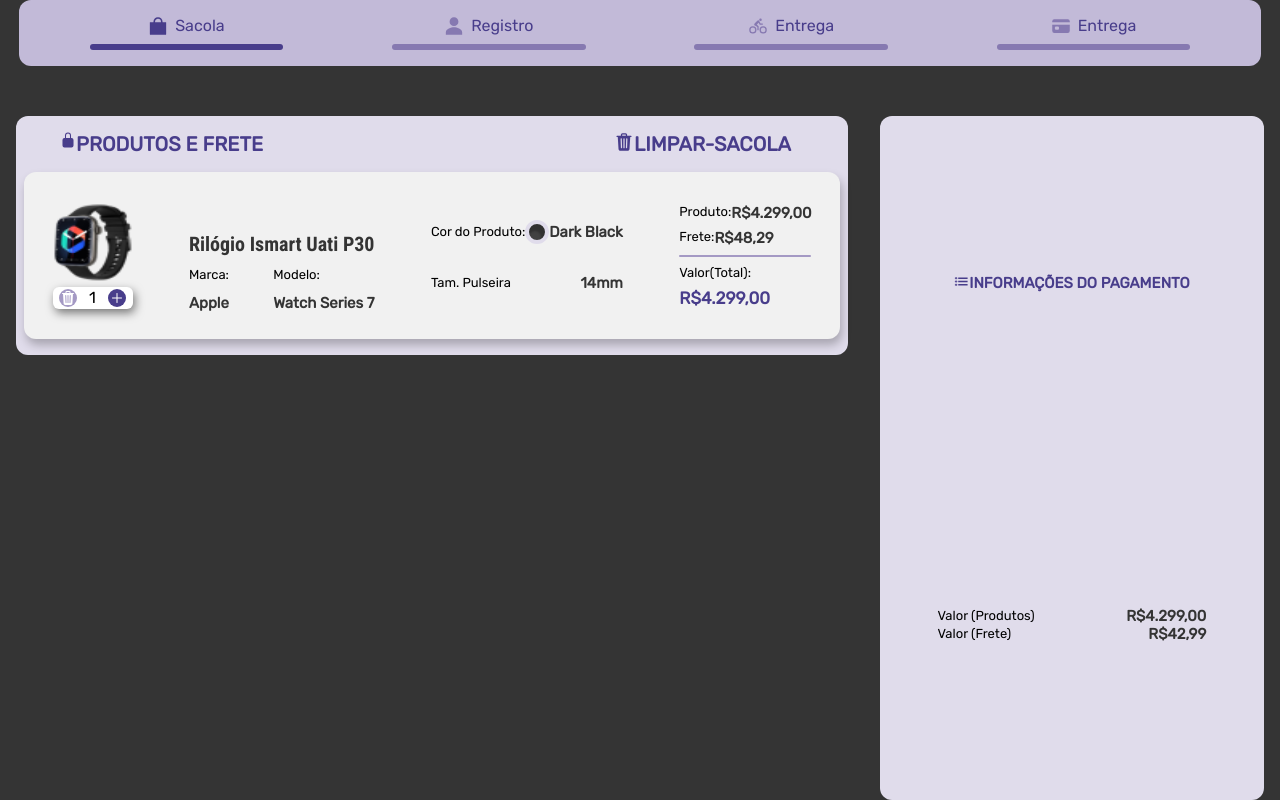
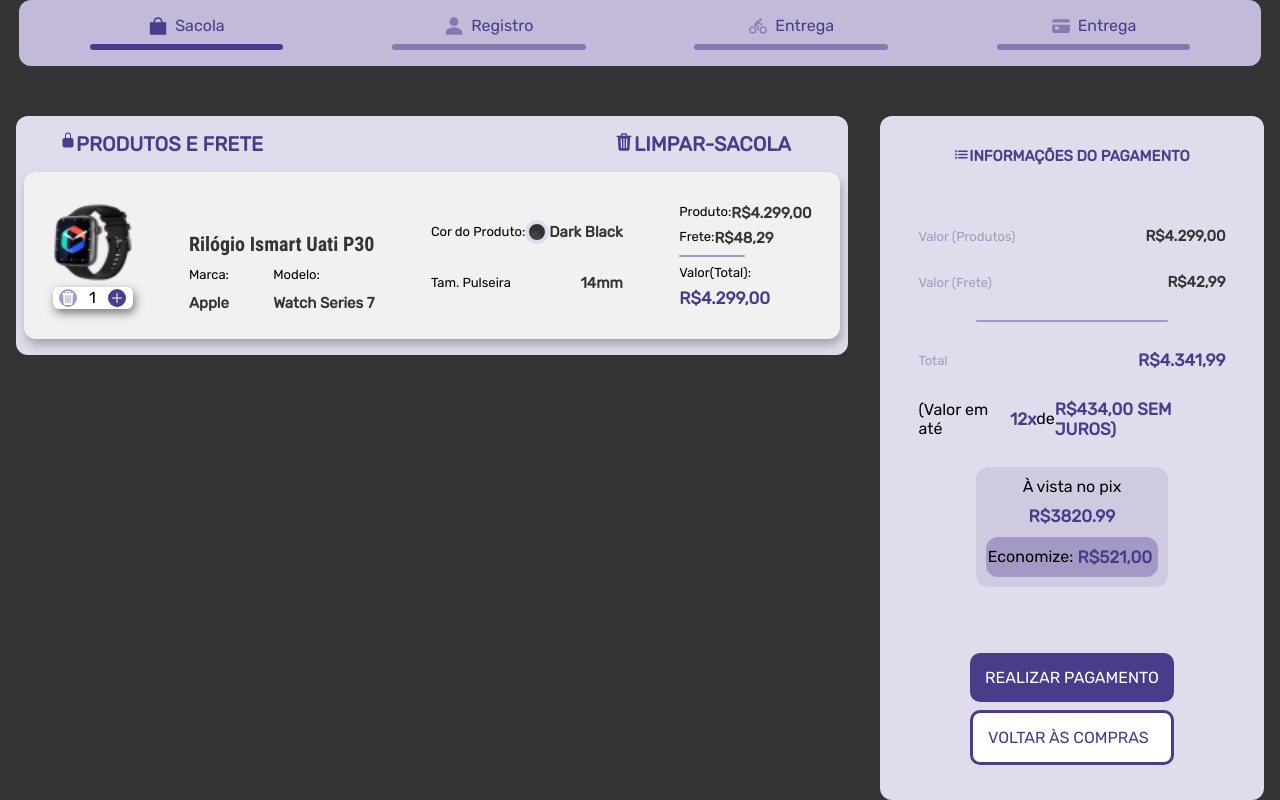
Before and after one commit to Welinghtonn/sacolinha, a plain HTML site: page index.html in a window 1280 px wide. Drawn offline with nearby package versions, Linux system fonts and the light colour scheme.

Commit message:
Add files via upload

```diff
--- a/index.html
+++ b/index.html
@@ -117,12 +117,41 @@
                 </div>
                 <div class="conteiner-info-pagamento">
                     <div class="valor-escrita">
-                        <p class="valor-size">Valor (Produtos)</p>
+                        <p class="valor-size-roxo">Valor (Produtos)</p>
                         <p class="modelo-black">R$4.299,00</p>
                     </div>
                     <div class="valor-escrita">
-                        <p class="valor-size">Valor (Frete)</p>
+                        <p class="valor-size-roxo">Valor (Frete)</p>
                         <p class="modelo-black">R$42,99</p>
+                    </div>
+
+                    <div class="rectangle-30">
+                    </div>
+
+                    <div class="valor-escrita">
+                        <p class="valor-size-roxo">Total</p>
+                        <p class="preco-roxo">R$4.341,99</p>
+                    </div>
+                    <div class="valor-escrita">
+                        <p>(Valor em até
+                        <p class="preco-roxo">12x</p>de <p class="preco-roxo">R$434,00 SEM JUROS)</p>
+                    </div>
+                    <div class="conteiner-pix">
+                        <p>À vista no pix</p>
+                        <p class="preco-roxo">R$3820.99</p>
+                        <div class="valor-escrita-button">
+                            <p>Economize:
+                            <p class="preco-roxo">R$521,00</p>
+                            </p>
+                        </div>
+                    </div>
+                </div>
+                <div class="pagamento-compras">
+                    <div class="button-pagamento">
+                        <p>REALIZAR PAGAMENTO</p>
+                    </div>
+                    <div class="button-compras">
+                        <p>VOLTAR ÀS COMPRAS</p>
                     </div>
                 </div>
             </div>
--- a/style.css
+++ b/style.css
@@ -302,18 +302,27 @@
 
 .produto-size,
 .frete-size,
-.valor-size {
+.valor-size{
+    font-size: 13px;
+}
+
+.valor-size-roxo{
+    color: var(--roxo-mais-claro);
     font-size: 13px;
 }
 
 .rectangle-30 {
+    display: flex;
+    align-items: center;
+    justify-content: center;
     height: 2px;
-    align-self: stretch;
     border-radius: 6px;
+    width: 50%;
     background: var(--roxo-mais-claro, #A499C4);
 }
 
-.preco-bag-roxo {
+.preco-bag-roxo,
+.preco-roxo {
     color: var(--roxo-principal, #483D8B);
     font-family: Rubik;
     font-size: 17px;
@@ -352,19 +361,65 @@
     display: flex;
     flex-direction: column;
     align-items: center;
-    justify-content: space-around;
+    justify-content: space-between;
     width: 100%;
+    height: 45vh;
+
 }
 
 .valor-escrita{
     display: flex;
     align-items: center;
     flex-direction: row;
-    width: 70%;
+    width: 80%;
     justify-content: space-between;
 }
 
+.valor-escrita-button{
+    display: flex;
+    align-items: center;
+    justify-content: space-around;
+    flex-direction: row;
+    width: 90%;
+    height: 5vh;
+    background-color: var(--roxo-mais-claro);
+    border-radius: 12px;
+}
 
+
+.conteiner-pix{
+    display: flex;
+    align-items: center;
+    justify-content: space-evenly;
+    flex-direction: column;
+    width: 50%;
+    height: 15vh;
+    background: #C2BAD880;
+    border-radius: 12px;
+
+}
+
+.pagamento-compras{
+    display: flex;
+    flex-direction: column;
+    justify-content: space-around;
+    height: 15vh;
+}
+
+.button-pagamento{
+    border-radius: 10px;
+    padding: 15px;
+    background: #483D8B;
+    color: #FFF;
+}
+
+.button-compras{
+    border-radius: 10px;
+    padding: 15px;
+    background: #ffffff;
+    color: var(--roxo-principal);
+    border: var(--roxo-principal) solid;
+}
 
 @media (max-width: 890px) {
     .conteiner-sacola {
```
